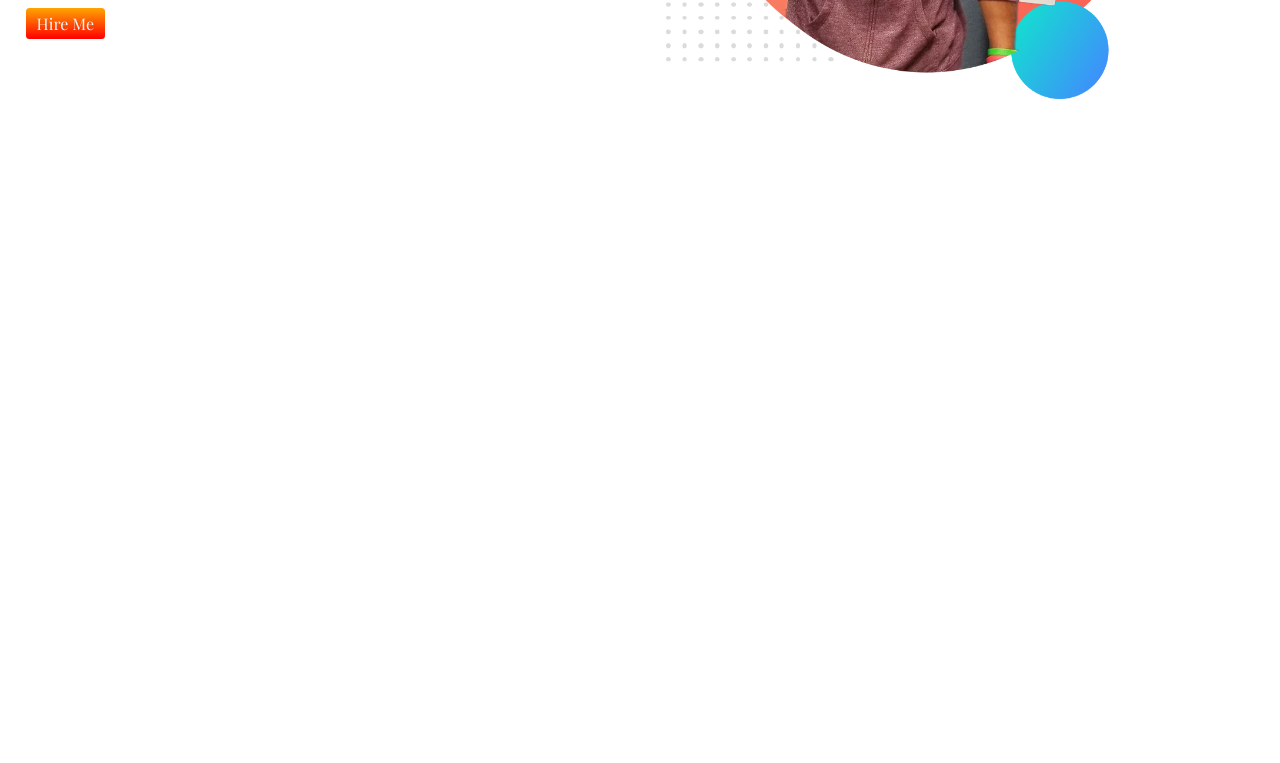
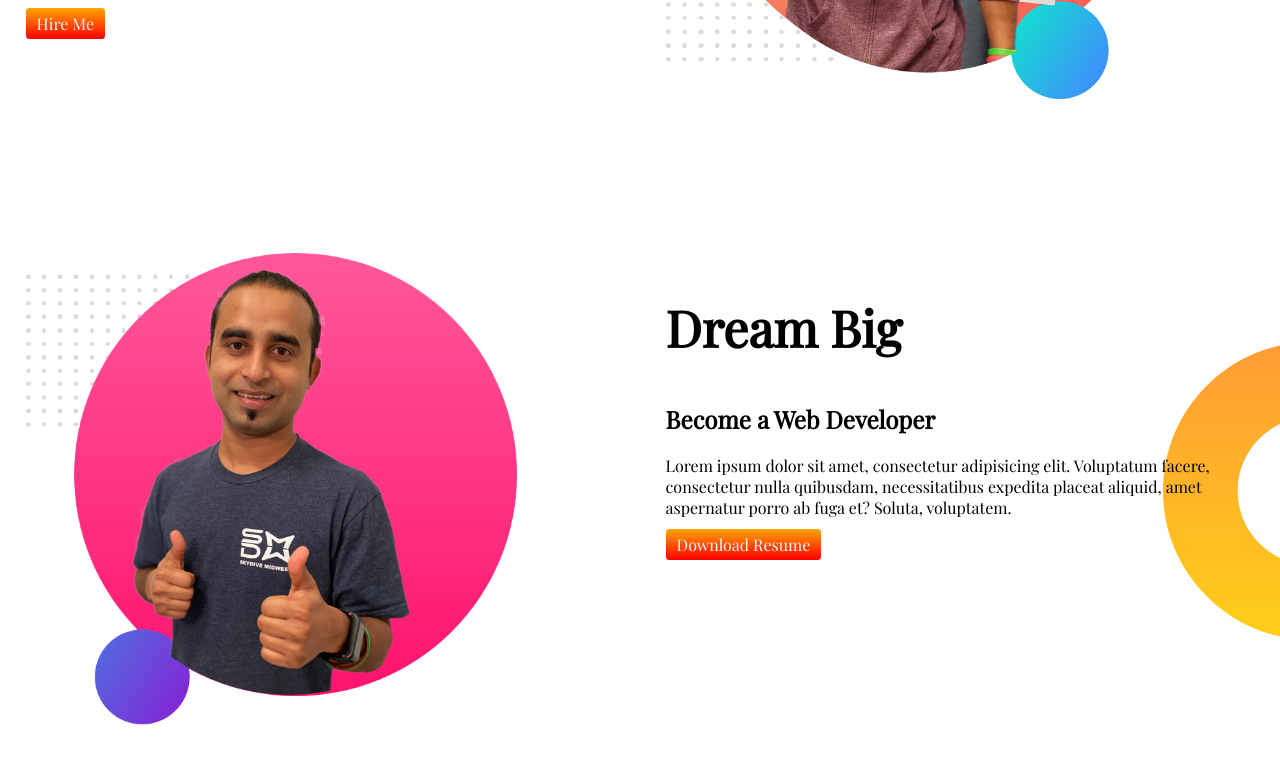
Before and after one commit to ShoyibRatul/Developer-Portfolio, a plain HTML site: page Index.html in a window 1280 px wide. Shown: the part 389-1152 px from the top of the page. Before the commit the page ends 800 px from the top, so only its background shows below. Drawn offline with nearby package versions, Linux system fonts and the light colour scheme.

Commit message:
dream added

```diff
--- a/Index.html
+++ b/Index.html
@@ -23,13 +23,28 @@
                 inventore illum quam, mollitia modi aspernatur, error earum, minus optio accusamus repellendus vitae
                 numquam eos quis dolorem quia. Delectus quibusdam nihil.
             </p>
-            <a class="button1" target="blank" href="https://www.linkedin.com/in/jhankar/">Hire Me</a>
+            <a class="button1" target="_blank" href="https://www.linkedin.com/in/jhankar/">Hire Me</a>
 
         </div>
         <div class="half-width">
             <img src="images/jhankar.png" alt="">
         </div>
     </section>
+    <section class="dream-big">
+        <div class="half-width">
+            <img src="images/jhankar2.png" alt="">
+        </div>
+        <div class="half-width">
+            <h1>Dream Big</h1>
+            <h2>Become a Web Developer</h2>
+            <p>
+                Lorem ipsum dolor sit amet, consectetur adipisicing elit. Voluptatum facere, consectetur nulla
+                quibusdam, necessitatibus expedita placeat aliquid, amet aspernatur porro ab fuga et? Soluta,
+                voluptatem.
+            </p>
+            <a class="button1" target="_blank" href="">Download Resume</a>
+        </div>
+    </section>
 
 </body>
 
--- a/style.css
+++ b/style.css
@@ -14,6 +14,7 @@ h1{
 
 section{
     display: flex;
+    margin-bottom: 150px;
 }
 
 .half-width{
@@ -37,3 +38,9 @@ section{
     background-image: url(images/top-banner.png);
     background-repeat: no-repeat;
 }
+
+.dream-big{
+    background-image: url(images/dream-bg.png);
+    background-repeat: no-repeat;
+    background-position: right;
+}
```
